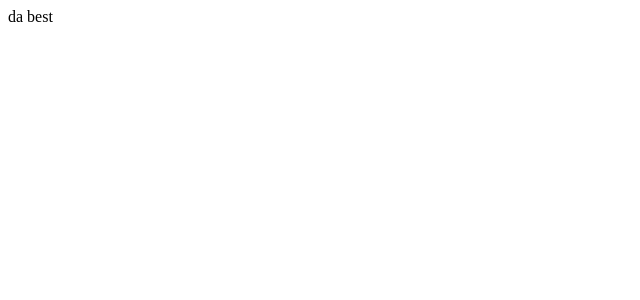
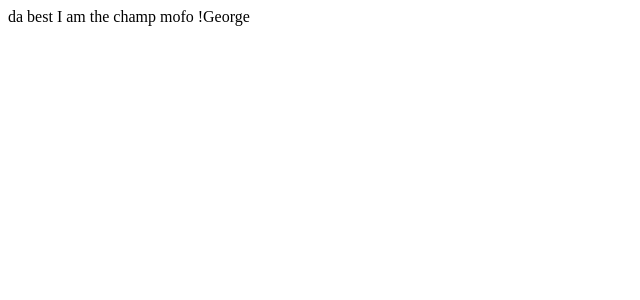
Before and after one commit to satyamosg/kasaty-penalty-game, an Angular app: page / in a window 1280 px wide. Shown: the top 300 px of the page, without its empty margins (0-640 px from the left). Built offline with nearby package versions, Linux system fonts and the light colour scheme.

Commit message:
da besty

```diff
--- a/src/app/app.component.html
+++ b/src/app/app.component.html
@@ -1,4 +1,5 @@
 <div class="background">
     da best
+    I am the champ mofo !George
 
 </div>
```
